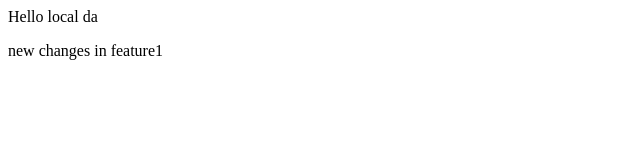
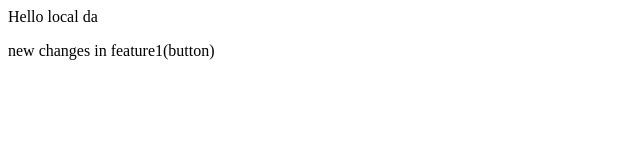
Before and after one commit to Chida-46/localrepo, a plain HTML site: page localrepo/index.html in a window 1280 px wide. Shown: the full height of the page, 0-640 px from the left. Drawn offline with Linux system fonts and the light colour scheme.

```diff
--- a/localrepo/index.html
+++ b/localrepo/index.html
@@ -1,2 +1,2 @@
 <p>Hello local da</p>
-<p>new changes in feature1</p>
+<p>new changes in feature1(button)</p>
```
